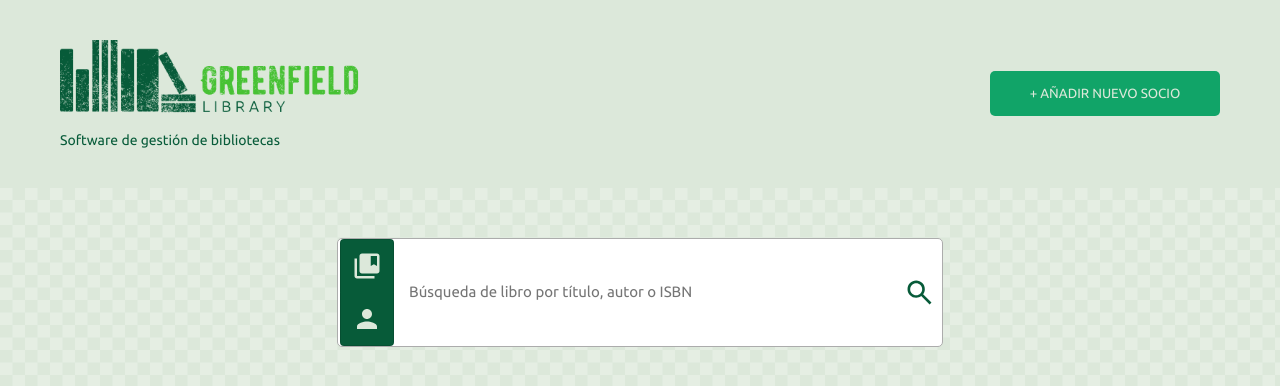
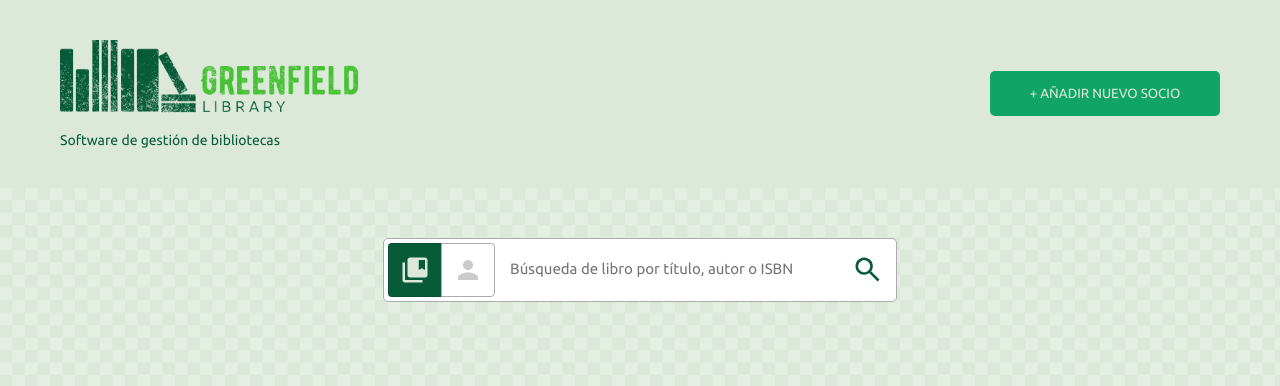
Before and after one commit to FactoriaF5Code/rural-camp-proyecto-8-group3, a React (Vite) app in the folder FRONTEND/: page / in a window 1280 px wide. Shown: the top 386 px of the page. Built offline with nearby package versions, Linux system fonts and the light colour scheme.

Commit message:
Toogle Buttons (libros/usuarios) en el buscador con clases configuradas

```diff
--- a/FRONTEND/src/components/Searcher/Searcher.css
+++ b/FRONTEND/src/components/Searcher/Searcher.css
@@ -6,28 +6,17 @@
 }
 
 .searchContainer__Field{
-    width: 60rem;
+    width: 50rem;
     border-radius: 0.5rem;
     border:1px solid #ACACAC;
     background-color: white;
     display: flex;
     align-items: center;
+    justify-content: space-between;
     gap:1.5rem;
-    padding:0 0.2rem;
+    padding: 0.4rem 0.8rem 0.4rem 0.4rem;
 }
 
-.searchContainer__Field-icon {
-    display: flex;
-    align-items: center;
-}
-
-.searchContainer__Field-icon img{
-    background-color: var(--color-darkgreen);
-    padding: 0.8rem;
-    margin: 0.2rem 0;
-    border-top-left-radius: 0.5rem;
-    border-bottom-left-radius: 0.5rem;
-}
 
 .searchContainer__Field-Input{
     border: none;
@@ -45,7 +34,7 @@
     background: none;
     display: flex;
     align-items: center;
-    margin-right: 0.8rem;
+    margin: 0.8rem;
     cursor: pointer;
 }
 
@@ -54,6 +43,17 @@
 }
 
 .toogleButton{
+    background-color: white!important;
+    color: #cacaca !important;
+    border:1px solid #ACACAC!important;
+}
+
+.toogleButton:focus {
+    background-color: var(--color-darkgreen)!important;
+    color: var(--color-mint)!important;
+}
+
+.toogleButton-active {
     background-color: var(--color-darkgreen)!important;
     color: var(--color-mint)!important;
 }
--- a/FRONTEND/src/components/Searcher/Searcher.jsx
+++ b/FRONTEND/src/components/Searcher/Searcher.jsx
@@ -5,10 +5,7 @@ export const Searcher = () => {
   return (
     <section className="searchContainer">
       <div className='searchContainer__Field'>
-        <div className='searchContainer__Field-icon'>
-          {/* <img src="/src/assets/bookIcon.svg" alt="libro icono" /> */}
-          <VerticalToggleButtons />
-        </div>
+      <VerticalToggleButtons />
         <input
           type="search"
           className="searchContainer__Field-Input"
@@ -20,25 +17,3 @@ export const Searcher = () => {
     </section>
   )
 }
-
-{/* <section className="searchContainer">
-<div className='searchContainer__Field'>
-  <div className='searchContainer__Field-icon'>
-    <img src="/src/assets/bookIcon.svg" alt="libro icono" />
-  </div>
-
-
-  <input
-    type="search"
-    className="searchContainer__Field-Input"
-    placeholder="Búsqueda de libro por título, autor o ISBN"/>
-  <button className="searchContainer__Field-Button">
-    <img src="/src/assets/searchIcon.svg" alt="búsqueda icono" />
-  </button>
-</div>
-</section> */}
-
-        // <select name="searcher" id="searcher" className="searchContainer__Field-select">
-        //   <option value="books">Libros</option>
-        //   <option value="users">Socios</option>
-        // </select>
--- a/FRONTEND/src/components/Searcher/VerticalToogleButtons.jsx
+++ b/FRONTEND/src/components/Searcher/VerticalToogleButtons.jsx
@@ -1,30 +1,61 @@
+import './Searcher.css';
 import PersonIcon from '@mui/icons-material/Person';
 import CollectionsBookmarkIcon from '@mui/icons-material/CollectionsBookmark';
 import ToggleButton from "@mui/material/ToggleButton";
 import ToggleButtonGroup from "@mui/material/ToggleButtonGroup";
-import { useState } from "react";
-import './Searcher.css'
+import { useEffect, useState } from 'react';
 
-export const VerticalToggleButtons= () => {
-    const [view, setView] = useState("list");
+export const VerticalToggleButtons = () => {
+  const [buttonActive, setButtonActive] = useState(false);
+  const [userButtonClicked, setUserButtonClicked] = useState(false);
+  const [booksButtonClicked, setBooksButtonClicked] = useState(false);
 
-  const handleChange = (event, nextView) => {
-    setView(nextView);
+
+  useEffect(() => {
+    // Cambia el estado de buttonActive a true cuando se carga la página
+    setButtonActive(true);
+  }, []);
+
+  // Maneja la clase del botón de libros de toogleButton a toggleButton-active
+  const handleUserButtonClick = () => {
+    setUserButtonClicked(true);
+  };
+
+  // Maneja la clase del botón de socios de toogleButton a toggleButton-active
+  const handleBooksButtonClick = () => {
+    setBooksButtonClicked(true);
   };
 
   return (
+    <div>
       <ToggleButtonGroup
-      orientation="vertical"
-      value={view}
+        value="books"
         exclusive
-      onChange={handleChange}
       >
-      <ToggleButton value="book" aria-label="book" className="toogleButton">
+        <ToggleButton
+          value="book"
+          aria-label="book"
+            //Se verifican dos condiciones: que buttonActive sea true (lo que ocurre al cargar la página)
+            //Y que el botón de socios no haya sido clicado
+            //Si ambas condiciones son correctas se aplica la clase toogleButton-active
+          className={buttonActive && !userButtonClicked ? 'toogleButton-active' : 'toogleButton'}
+            //Al hacer clic también se cambia la clase a toogleButton-active
+          onClick={handleBooksButtonClick}
+        >
           <CollectionsBookmarkIcon className='toogleIcon' />
         </ToggleButton>
-      <ToggleButton value="user" aria-label="user" className="toogleButton">
+        <ToggleButton
+          value="users"
+          aria-label="users"
+            //Se verifican dos condiciones: que el botón de usuarios se haya clicado
+            // que el botón de libros no haya sido clicado
+            //si ambas son correctas se cambia la clase a toggleButton-active
+          className={userButtonClicked && !booksButtonClicked? 'toogleButton-active' : 'toogleButton'}
+           //Al hacer clic se cambia la clase a toogleButton-active
+          onClick={handleUserButtonClick}>
           <PersonIcon className='toogleIcon' />
         </ToggleButton>
       </ToggleButtonGroup>
+    </div>
   );
-}
+};
```
Lines whose indentation alone changed are shown as unchanged.
